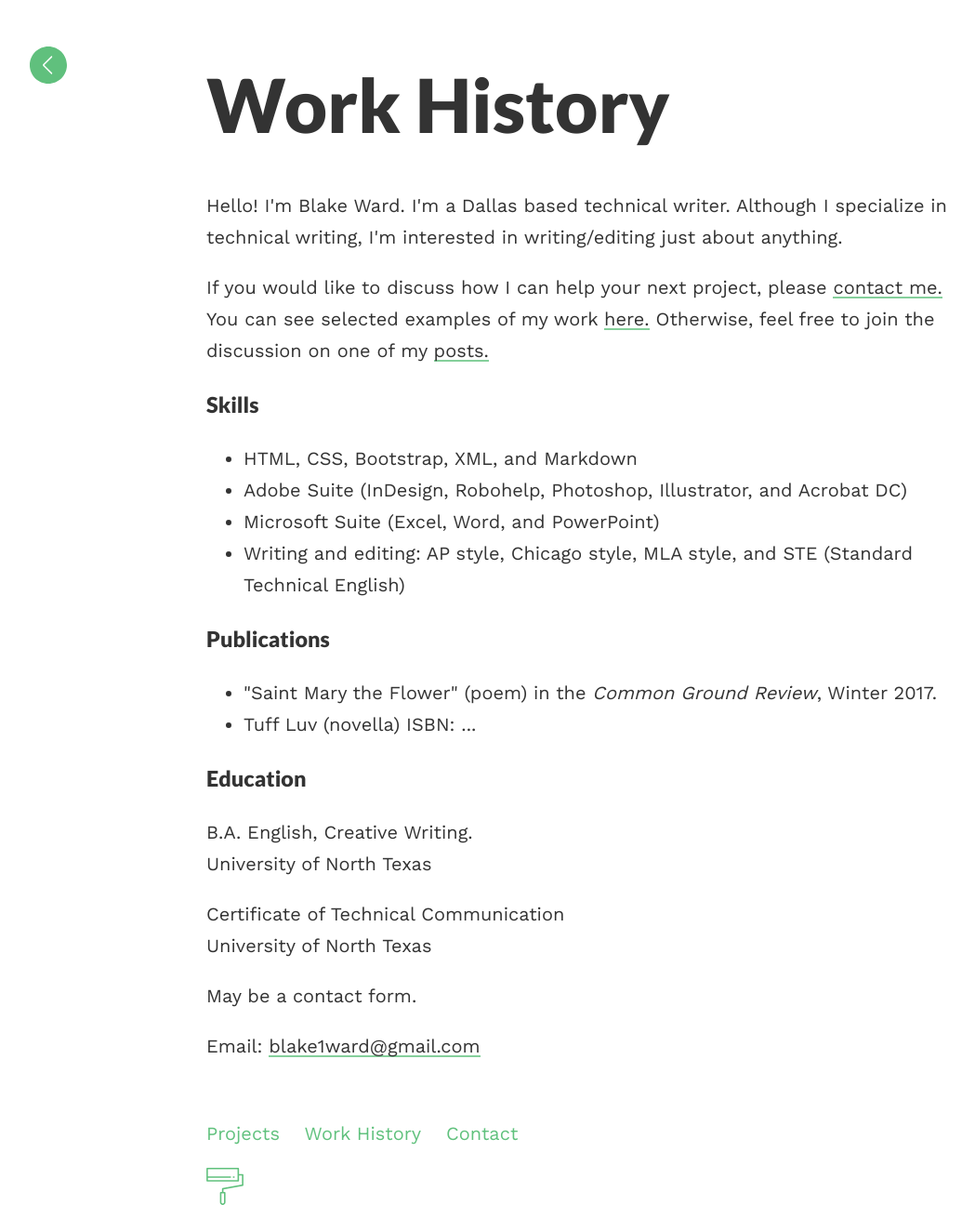
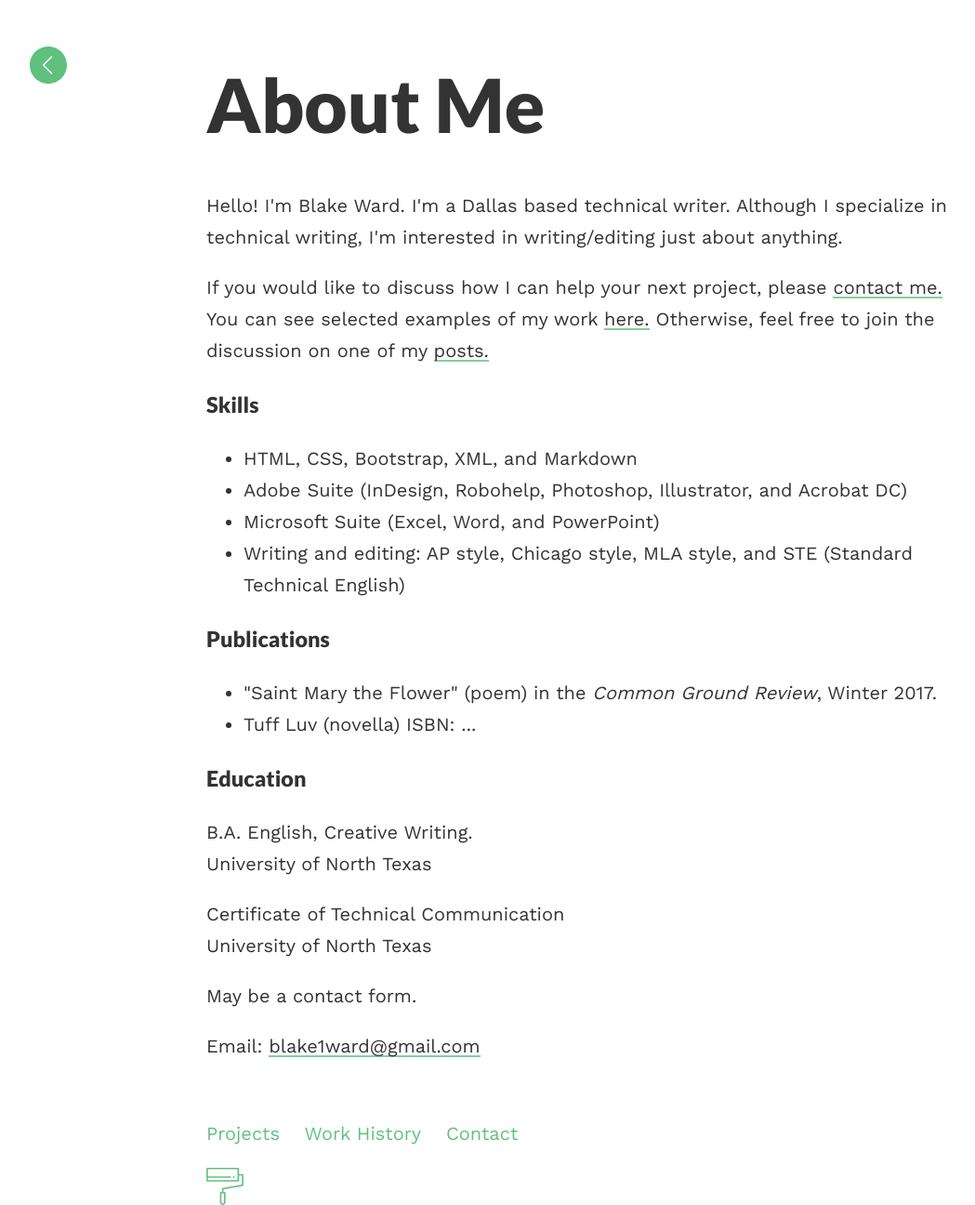
Before and after one commit to blake1ward/portfolio, a Jekyll site: the page built from about.md, in a window 1280 px wide. Shown: the whole page at 93% size, without its empty margins (18-1067 px from the left). Built offline with Jekyll 4.4.1, drawn with Linux system fonts in a browser that asks for light colours.

Commit message:
Update and rename history.md to about.md

```diff
--- a/history.md
+++ b/about.md
@@ -1,7 +1,7 @@
 ---
-title: Work History
+title: About Me
 layout: post
-permalink: /history/
+permalink: /about/
 ---
 
 <p>Hello! I'm Blake Ward. I'm a Dallas based technical writer. Although I specialize in technical writing, I'm interested in writing/editing just about anything.</p>
```
